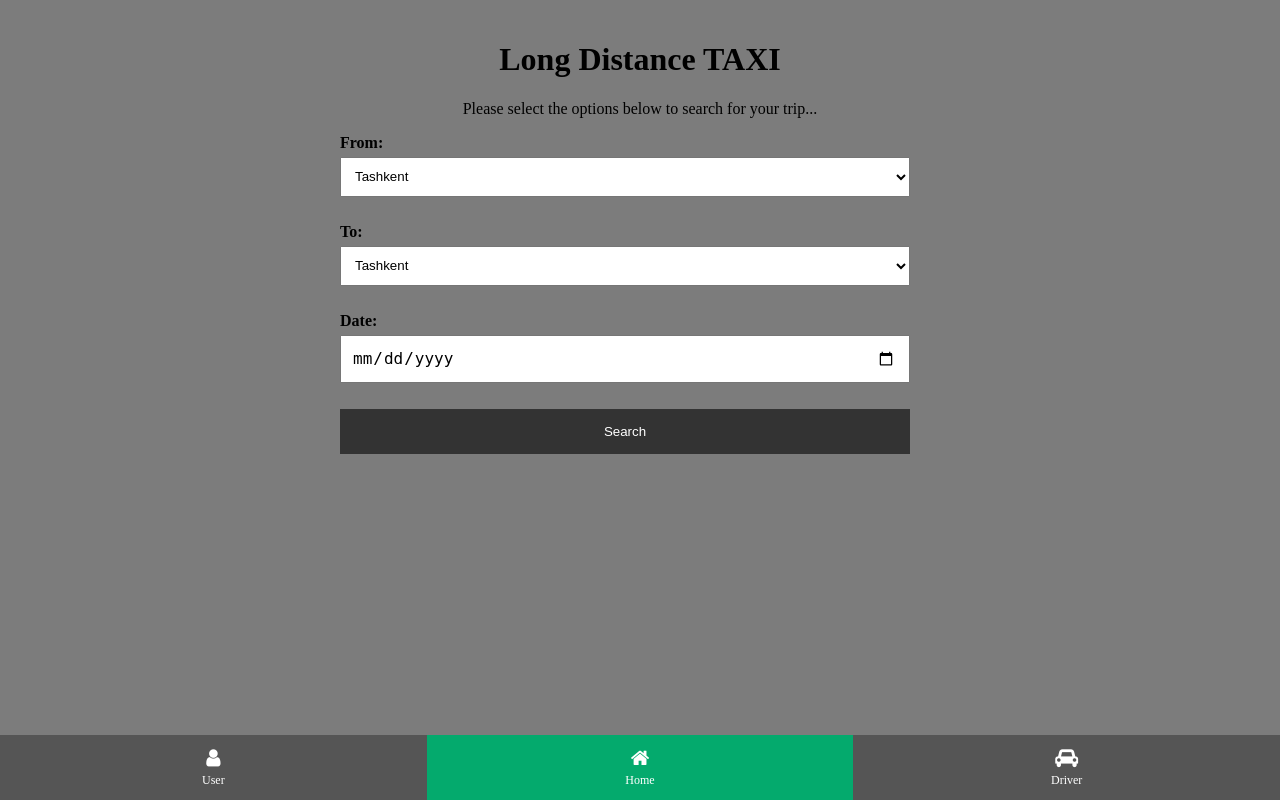
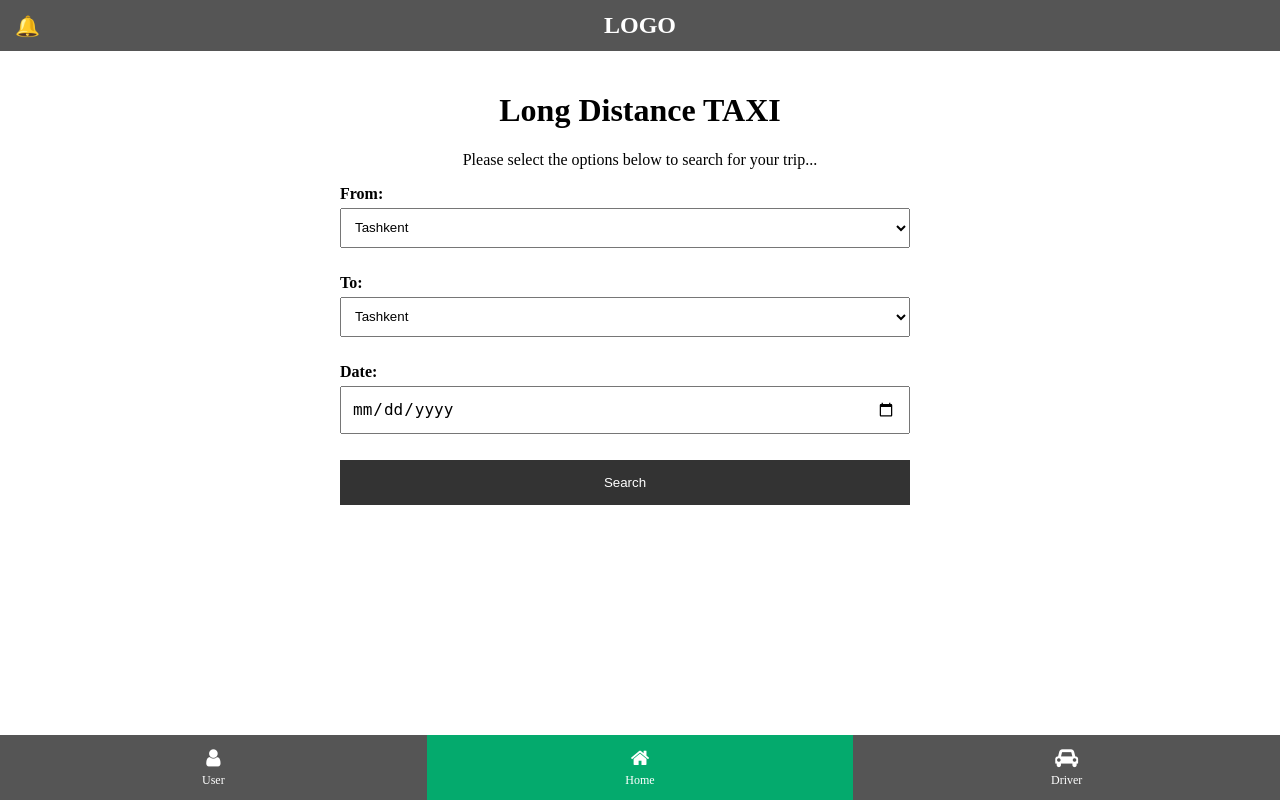
Before and after one commit to muhammadov-q/Taxi-Project, a Django app: page / in a window 1280 px wide. Run offline with Django 4.2, Linux system fonts and the light colour scheme.

Commit message:
Add top navbar

```diff
--- a/templates/taxi_app/master.html
+++ b/templates/taxi_app/master.html
@@ -2,16 +2,15 @@
 <html lang="en">
 <head>
     <meta charset="UTF-8">
-    <meta name="viewport" content="width=device-width, initial-scale=1, maximum-scale=1.0">
+    <meta content="width=device-width, initial-scale=1, maximum-scale=1.0" name="viewport">
     <title>{% block title %}Long Distance TAXI{% endblock %}</title>
-    <link rel="stylesheet" href="https://cdnjs.cloudflare.com/ajax/libs/font-awesome/4.7.0/css/font-awesome.min.css">
+    <link href="https://cdnjs.cloudflare.com/ajax/libs/font-awesome/4.7.0/css/font-awesome.min.css" rel="stylesheet">
 </head>
 
 <style>
     body {
         margin: 0;
         padding: 0;
-        background-color: #7c7c7c;
     }
 
     main {
@@ -90,9 +89,36 @@
         font-size: 12px;
     }
 
+    .navbar {
+        background-color: #555;
+        color: white;
+        padding: 12px 0;
+        text-align: center;
+        position: relative;
+    }
+
+    .logo {
+        font-size: 24px;
+        font-weight: bold;
+    }
+
+    .notifications {
+        position: absolute;
+        left: 15px;
+        top: 50%;
+        transform: translateY(-50%);
+        color: white;
+        font-size: 20px;
+    }
+
 </style>
 <body>
 <header>
+
+    <div class="navbar">
+        <div class="notifications">&#x1F514;</div>
+        <div class="logo">LOGO</div>
+    </div>
     <div class="icon-bar">
         <a href="{% url 'user' %}">
             <i class="fa fa-fw fa-user"></i>
```
